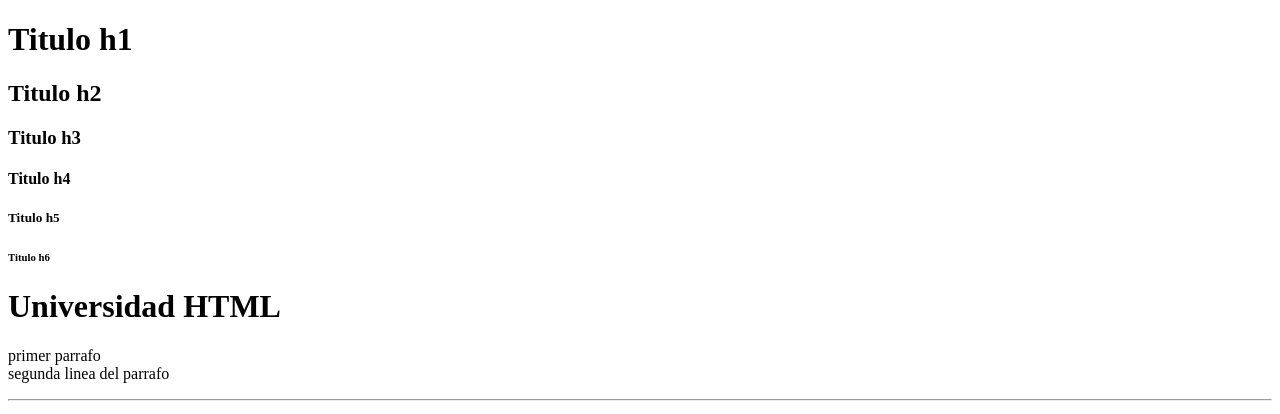
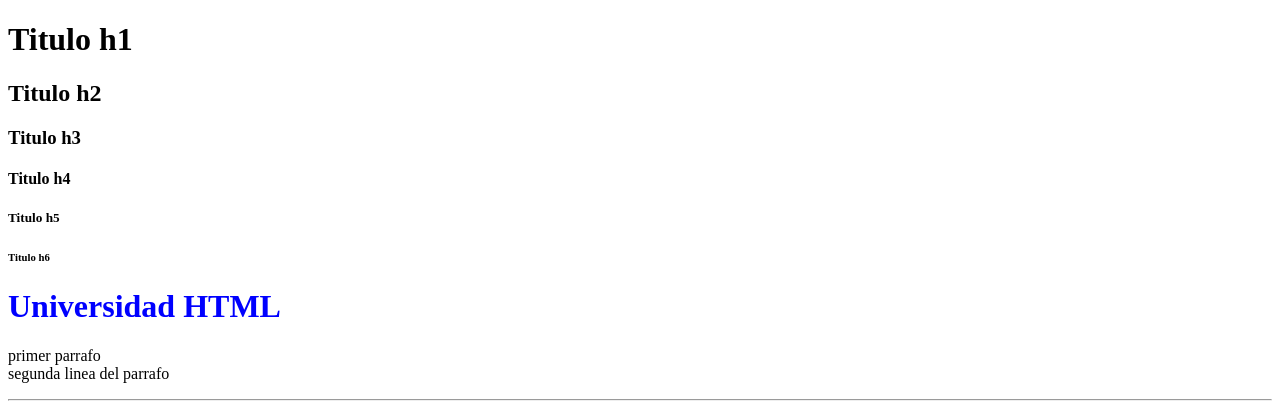
Before and after one commit to Josesacarias/curso_html, a plain HTML site: page leccion02/index.html in a window 1280 px wide. Shown: the top 414 px of the page. Drawn offline with Linux system fonts and the light colour scheme.

Commit message:
atributos

```diff
--- a/leccion02/index.html
+++ b/leccion02/index.html
@@ -10,7 +10,7 @@
         <h4>Titulo h4</h4>
         <h5>Titulo h5</h5>
         <h6>Titulo h6</h6>
-        <h1>Universidad HTML</h1>
+        <h1 style="color: blue;">Universidad HTML</h1>
      <P>primer parrafo <br/>segunda linea del parrafo</P>
      <hr>
      <p>segundo parrafo</p>
```
